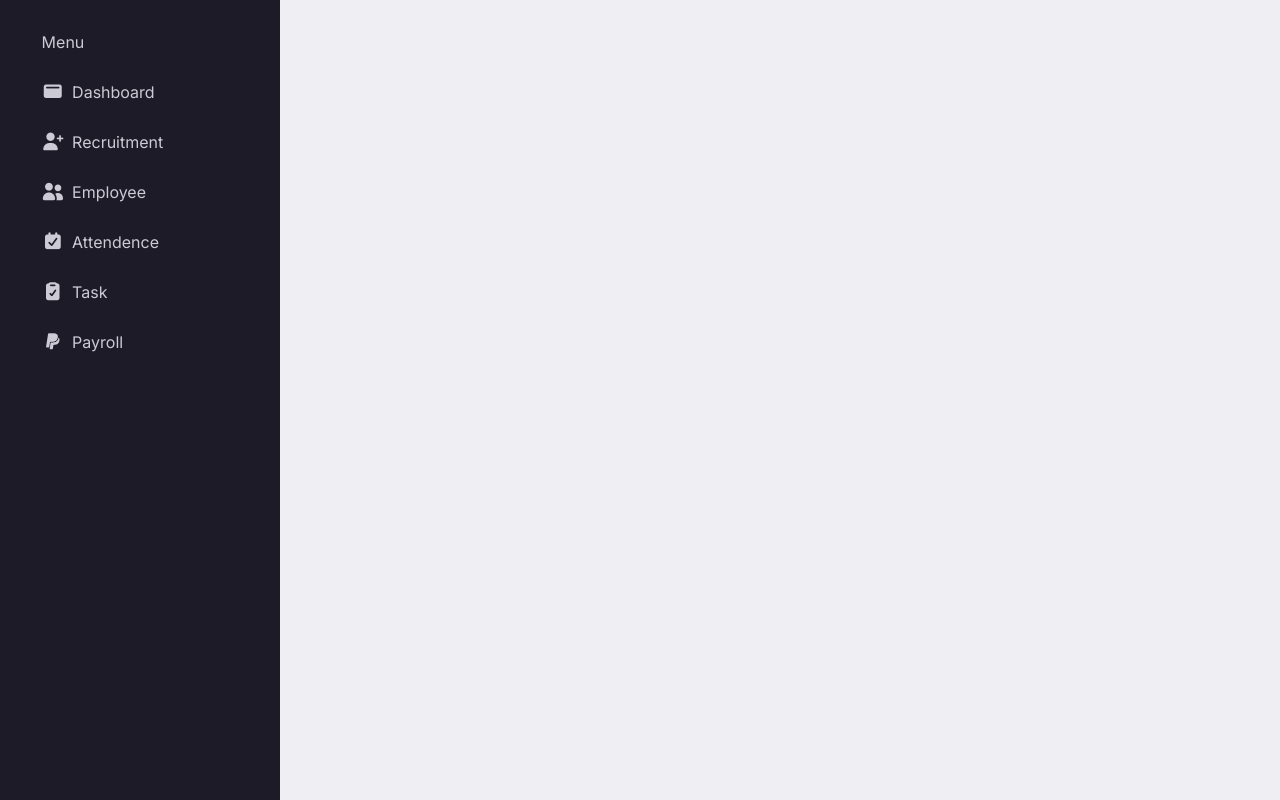
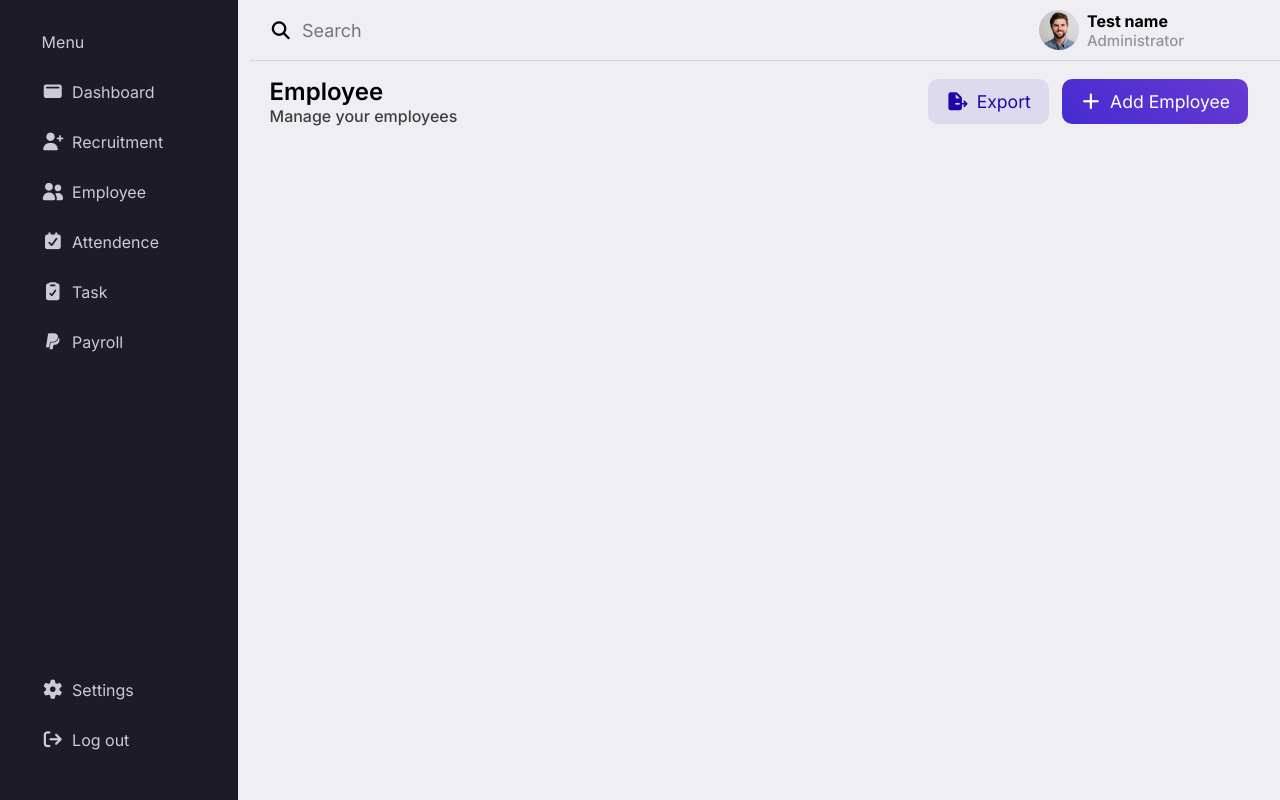
Before and after one commit to bjones-dev1/Employee-Management-System, a PHP site: page / in a window 1280 px wide. Run offline with PHP 8.4, Linux system fonts and the light colour scheme; some libraries are stand-ins or nearby versions.

Commit message:
Added up to employee buttons

```diff
--- a/css/style.css
+++ b/css/style.css
@@ -3,27 +3,33 @@
     --primary-menu-colour: #1d1b27;
     --menu-colour: #cccad4;
     --menu-hover-colour: #3f3d47;
+    --divider: #d2d1d6;
 }
 * {
     margin: 0;
     padding: 0;
     box-sizing: border-box;
     font-family: 'Inter', sans-serif;
+    /* outline: 1px solid red; */
 }
-
+/* MENU SECTION */
 .container {
     display: flex;
     min-height: 100vh;
     background-color: var(--primary-bg-colour);
 }
-
 .container .left-column {
     background-color: var(--primary-menu-colour);
     width: 280px;
     padding: 2rem 1.6rem;
+    display: flex;
 }
 .menu {
     color: var(--menu-colour);
+    display: flex;
+    flex-direction: column;
+    justify-content: space-between;
+    width: 100%;
 }
 .menu-title {
     font-size: 16px;
@@ -47,3 +53,100 @@
     font-size: 18px;
     margin-right: 8px;
 }
+
+/* MAIN SECTION */
+.main {
+    width: 100%;
+}
+.top-section {
+    padding: 10px 0px;
+    display: flex;
+    align-items: center;
+    justify-content: space-between;
+    width: 100%;   /* important */
+}
+.searchbox {
+    padding-left: 32px;
+    height: 100%;
+}
+.searchbox .fa-magnifying-glass {
+    font-size: 18px;
+}
+input.search {
+    border: none;
+    background-color: var(--primary-bg-colour);
+    outline: none;
+    padding: 0px 2px;
+    width: 400px;
+    font-size: 18px;
+}
+.divider {
+    background-color: var(--divider);
+    height: 1px;
+    width: calc(100% - 12px);
+    margin-left: 12px;
+}
+.profile {
+    display: flex;
+    margin-right: 6rem;
+}
+.profile-picture {
+    border-radius: 50%;
+    width: 40px;
+    height: 40px;
+    object-fit: cover;
+}
+.profile-info {
+    display: flex;
+    flex-direction: column;
+    padding-left: 8px;
+    justify-content: center;
+}
+.name {
+    font-size: 16px;
+    font-weight: bold;
+}
+.title {
+    color: #949496;
+    font-size: 15px;
+    font-weight: 500;
+}
+.employee-text {
+    margin: 1rem 0 0 2rem;
+}
+.employee-text h2 {
+    font-weight: 600;
+}
+.employee-text p {
+    color: #3f3f41;
+    font-weight: 500;
+}
+.employee-buttons {
+    display: flex;
+    justify-content: space-between;  /* pushes left & right apart */
+    align-items: center;             /* vertical alignment */
+}
+.employee-actions {
+    display: flex;
+    gap: 0.8rem;
+    margin-top: 1rem;
+    margin-right: 2rem;
+}
+.export {
+    background-color: #dddaed;
+    border: none;
+    font-size: 1.1rem;
+    padding: 12px 18px;
+    border-radius: 10px;
+    color: #2006a8;
+    cursor: pointer;
+}
+.add {
+    background: linear-gradient(45deg, #462bd1, #673ad3);
+    border: none;
+    font-size: 1.1rem;
+    padding: 12px 18px;
+    border-radius: 10px;
+    color: white;
+    cursor: pointer;
+}
--- a/index.php
+++ b/index.php
@@ -15,6 +15,7 @@
     <div class="container">
         <div class="left-column">
             <div class="menu">
+                <div class="menu-top">
                     <div class="menu-title">Menu</div>
                     <div class="menu-item"><i class="icon fa-solid fa-window-maximize"></i>Dashboard</div>
                     <div class="menu-item"><i class="icon fa-solid fa-user-plus"></i>Recruitment</div>
@@ -23,6 +24,39 @@
                     <div class="menu-item"><i class="icon fa-solid fa-clipboard-check"></i></i>Task</div>
                     <div class="menu-item"><i class="icon fa-brands fa-paypal"></i></i>Payroll</div>
                 </div>
+                <div class="menu-bottom">
+                    <div class="menu-item"><i class="icon fa-solid fa-gear"></i>Settings</div>
+                    <div class="menu-item"><i class="icon fa-solid fa-arrow-right-from-bracket"></i>Log out</div>
+                </div>
+            </div>
+        </div>
+
+        <div class="main">
+            <div class="top-section">
+                <div class="searchbox">
+                    <i class="icon fa-solid fa-magnifying-glass"></i><input class="search" placeholder="Search"type="text"></input>
+                </div>
+
+                <div class="profile">
+                    <img class="profile-picture" src="images/profile1.jpg" alt="Profile Picture" width="50" />
+                    <div class="profile-info">
+                        <div class="name">Test name</div>
+                        <div class="title">Administrator</div>
+                    </div>
+                </div>
+            </div>
+            <div class="divider"></div>
+
+            <div class="employee-buttons">
+                <div class="employee-text">
+                    <h2>Employee</h2>
+                    <p>Manage your employees</p>
+                </div>
+                <div class="employee-actions">
+                    <button class="export"><i class="icon fa-solid fa-file-export"></i>Export</button>
+                    <button class="add"><i class="icon fa-solid fa-plus"></i>Add Employee</button>
+                </div>
+            </div>
         </div>
     </div>
 </body>
```
Also changed, not shown: images/profile.png (added), images/profile1.jpg (added). Lines whose indentation alone changed are shown as unchanged.
